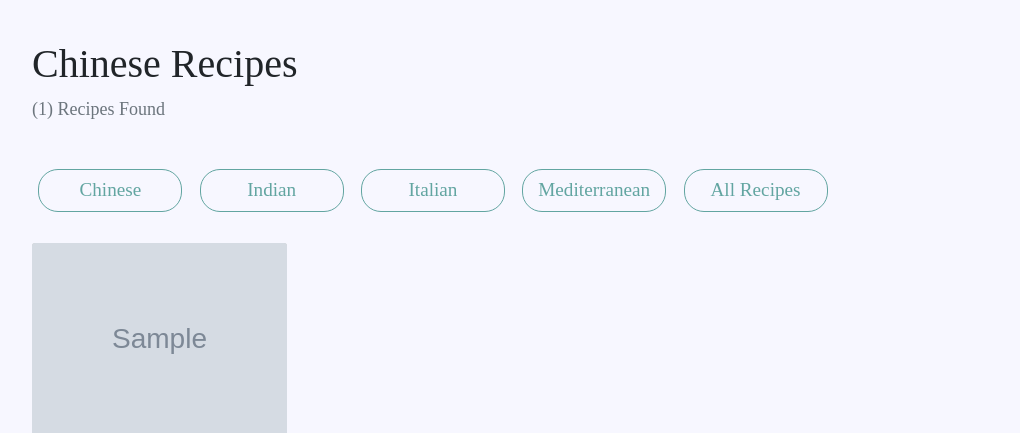
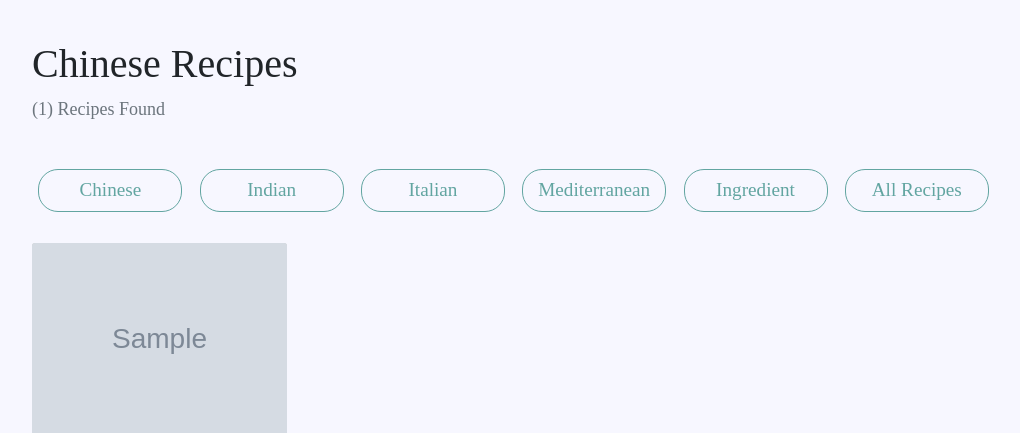
Before and after one commit to jpg6453/food-factory, a Flask app: page /get_recipes?cuisine_type=chinese in a window 1280 px wide. Shown: the part 96-529 px from the top of the page, without its empty margins (53-1073 px from the left). Run offline with Flask 2, Linux system fonts and the light colour scheme; grey boxes marked "Sample" are stand-in pictures; a database or web service that is not in the repository returns one stand-in record (values such as "Sample title"); some libraries are stand-ins or nearby versions; some web fonts are replaced.

Commit message:
add cuisines and ingredient buttons to filter button section

```diff
--- a/templates/recipes.html
+++ b/templates/recipes.html
@@ -13,11 +13,13 @@
             <a class="btn btn-green-outline" href="{{url_for('get_recipes', main_ingredient='beef')}}">Beef</a>
             <a class="btn btn-green-outline" href="{{url_for('get_recipes', main_ingredient='veggie')}}">Veggie</a>
             <a class="btn btn-green-outline" href="{{url_for('get_recipes', main_ingredient='fish')}}">Fish</a>
+            <a class="btn btn-green-outline" href="{{url_for('get_recipes',cuisine_type='chinese')}}">Cuisines</a>
         {% else %}
             <a class="btn btn-green-outline" href="{{url_for('get_recipes', cuisine_type='chinese')}}">Chinese</a>
             <a class="btn btn-green-outline" href="{{url_for('get_recipes', cuisine_type='indian')}}">Indian</a>
             <a class="btn btn-green-outline" href="{{url_for('get_recipes', cuisine_type='italian')}}">Italian</a>
             <a class="btn btn-green-outline" href="{{url_for('get_recipes', cuisine_type='mediterranean')}}">Mediterranean</a>
+            <a class="btn btn-green-outline" href="{{url_for('get_recipes',main_ingredient='chicken')}}">Ingredient</a>
         {% endif %}
         <a class="btn btn-green-outline" href="{{url_for('get_recipes')}}">All Recipes</a>
     </div>
```
